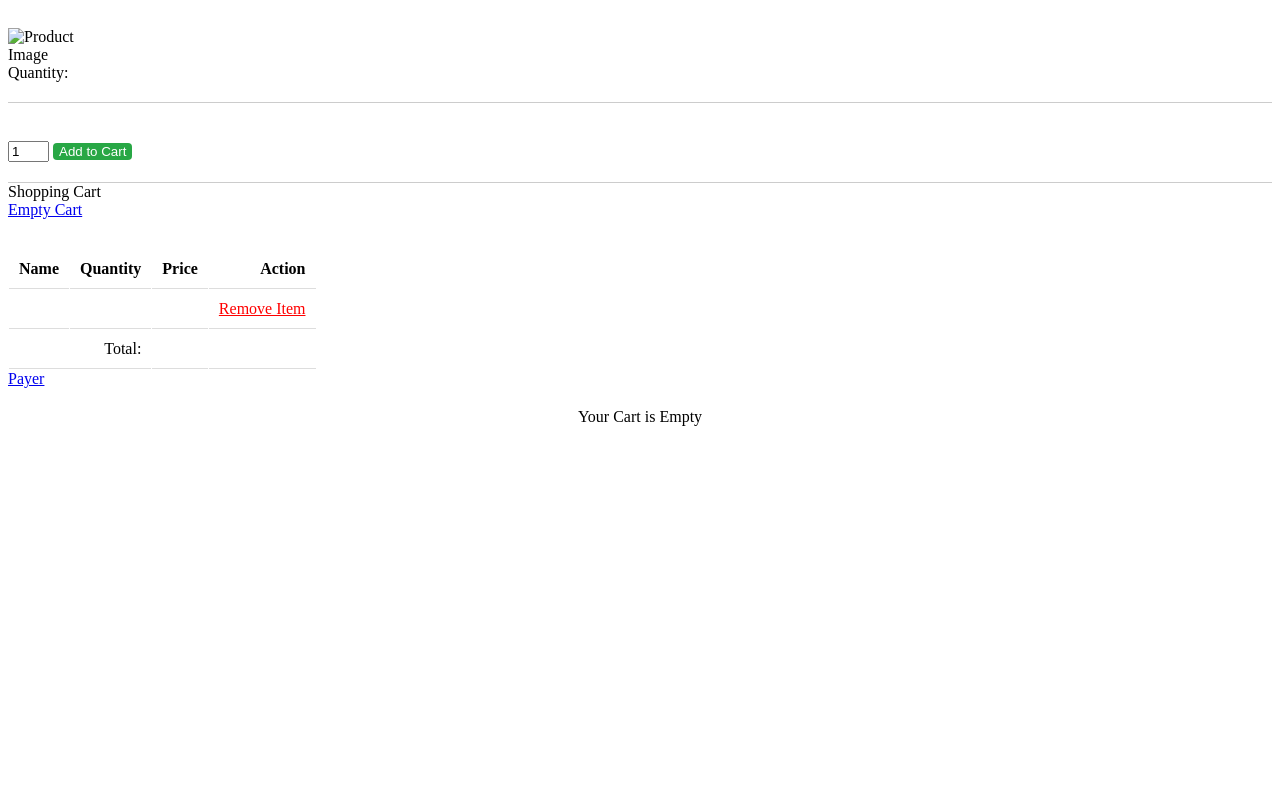
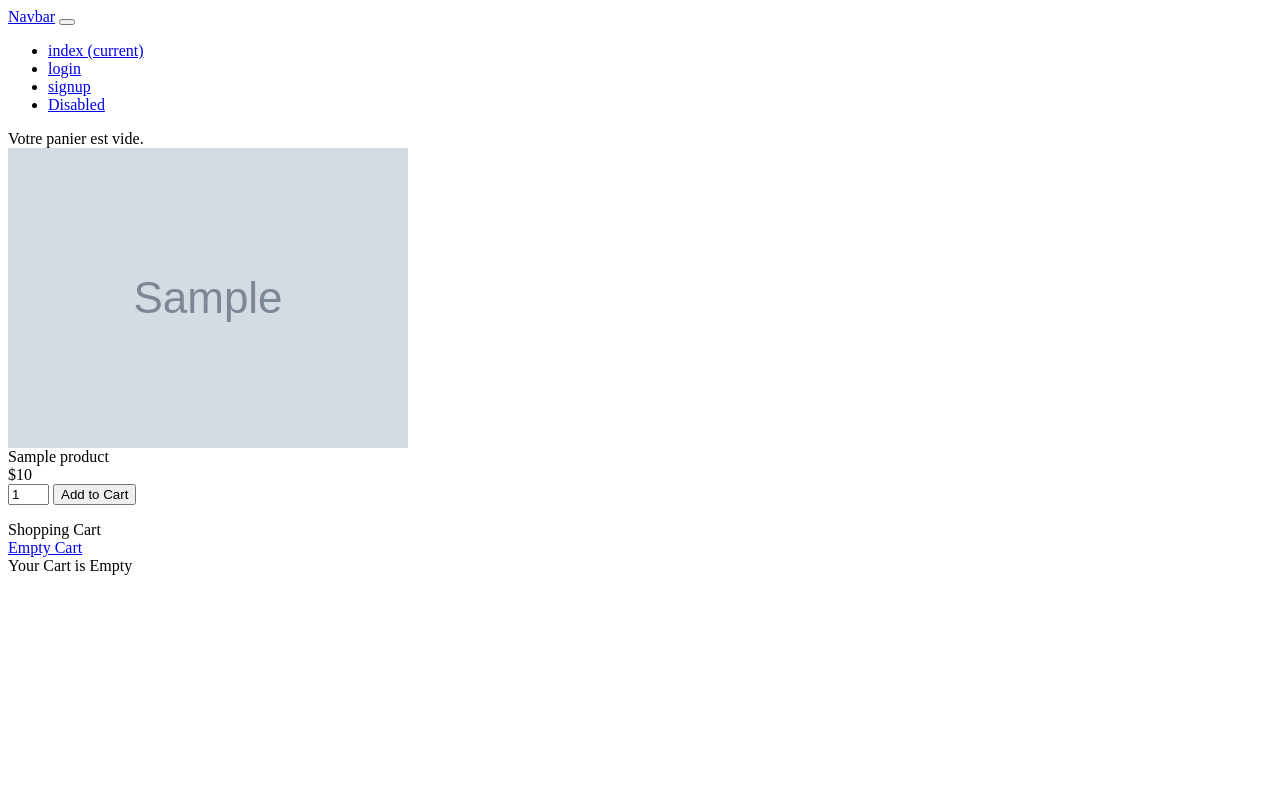
Before and after one commit to WalidOUARRAD/projet1_ouarrad_walid, a PHP site: page /panier.php in a window 1280 px wide. Run offline with PHP 8.4, Linux system fonts and the light colour scheme; tables that the repository leaves empty or names only in its code hold one stand-in row (values such as "Sample post"); grey boxes marked "Sample" are stand-in pictures; data that the repository does not hold is empty.

Commit message:
l'ajout du code php au panier selon les fonctions du fichier fonction.php

```diff
--- a/panier.php
+++ b/panier.php
@@ -1,4 +1,21 @@
+<?php
+include('header.php');
+$con = mysqli_connect("localhost", "root", "", "ecom1_projet");
 
+if (mysqli_connect_errno()) {
+    echo "Failed to connect to MySQL: " . mysqli_connect_error();
+}
+
+
+session_start([
+    'use_only_cookies' => 1,
+    'cookie_secure' => 1,
+    'cookie_httponly' => 1,
+    'use_strict_mode' => 1
+]);
+
+$products = mysqli_query($con, "SELECT * FROM product ORDER BY id ASC");
+?>
 
 <!DOCTYPE html>
 <html lang="fr">
@@ -8,105 +25,76 @@
     <meta name="viewport" content="width=device-width, initial-scale=1.0">
     <title>Mon Panier</title>
     <style>
-        .product-item {
-            border-bottom: 1px solid #ccc;
-            padding: 20px 0;
-        }
 
-        .product-image img {
-            max-width: 100px;
-            max-height: 100px;
-        }
-
-        .btnAddAction {
-            background-color: #28a745;
-            color: #fff;
-            border: none;
-            border-radius: 4px;
-            transition: background-color 0.3s ease;
-        }
-
-        .btnAddAction:hover {
-            background-color: #218838;
-        }
-
-        .tbl-cart {
-            margin-top: 30px;
-        }
-
-        .tbl-cart th,
-        .tbl-cart td {
-            border-bottom: 1px solid #ddd;
-            padding: 10px;
-        }
-
-        .btnRemoveAction {
-            color: #ff0000;
-        }
-
-        .no-records {
-            text-align: center;
-            margin-top: 20px;
-        }
-        .btnPayer {
-    display: inline-block;
-    padding: 10px 20px;
-    background-color: #007bff;
-    color: #fff;
-    text-decoration: none;
-    border-radius: 4px;
-    margin-top: 20px;
-}
-
-.btnPayer:hover {
-    background-color: #0056b3;
-}
-        .success-message {
-            color: #28a745;
-            font-weight: bold;
-        }
     </style>
 </head>
 
 <body>
 
+    <?php
 
+    if (!empty($_SESSION["cart_item"])) {
+        echo "<div class='success-message'>Produit ajouté au panier avec succès.</div>";
+    }
+
+    if (isset($_SESSION["cart_item"]) && !empty($_SESSION["cart_item"])) {
+        foreach ($_SESSION["cart_item"] as $item) {
+    ?>
             <div class="product-item">
                 <div class="product-image">
-                    <img src="" alt="Product Image" />
+                    <img src="<?php echo $item["img_url"]; ?>" alt="Product Image" />
                 </div>
                 <div class="product-details">
-                    <div class="product-title"></div>
-                    <div class="product-price"></div>
-                    <div class="product-quantity">Quantity: </div>
+                    <div class="product-title"><?php echo $item["name"]; ?></div>
+                    <div class="product-price"><?php echo "$" . $item["price"]; ?></div>
+                    <div class="product-quantity">Quantity: <?php echo $item["quantity"]; ?></div>
                 </div>
             </div>
+    <?php
+        }
+    } else {
+        echo "Votre panier est vide.";
+    }
+    ?>
 
+<?php
+    if (!empty($products)) {
+        while ($row = mysqli_fetch_array($products)) {
+    ?>
             <div class="product-item">
-                <form method="post" action="panier.php?action=add&id=">
+                <form method="post" action="panier.php?action=add&id=<?php echo $row["id"]; ?>">
                     <div class="product-image">
-
-                            <img src="" alt="">
-
+                        <?php if (isset($row["image"])) : ?>
+                            <img src="<?php echo $row["image"]; ?>" alt="<?php echo $row["name"]; ?>">
+                        <?php endif; ?>
                     </div>
                     <div class="product-tile-footer">
-                        <div class="product-title"></div>
-                        <div class="product-price"></div>
+                        <div class="product-title"><?php echo $row["name"]; ?></div>
+                        <div class="product-price"><?php echo "$" . $row["price"]; ?></div>
                         <div class="cart-action">
-                            <input type="hidden" name="id_produit" value="">
+                            <input type="hidden" name="product_id" value="<?php echo $row["id"]; ?>">
                             <input type="text" class="product-quantity" name="quantity" value="1" size="2" />
                             <input type="submit" value="Add to Cart" class="btnAddAction" />
                         </div>
                     </div>
                 </form>
             </div>
-
+    <?php
+        }
+    } else {
+        echo "No Records.";
+    }
+    ?>
 
     <div id="shopping-cart">
         <div class="txt-heading">Shopping Cart</div>
         <a id="btnEmpty" href="panier.php?action=empty">Empty Cart</a>
 
-
+        <?php
+        if (isset($_SESSION["cart_item"]) && !empty($_SESSION["cart_item"])) {
+            $total_quantity = 0;
+            $total_price = 0;
+        ?>
             <table class="tbl-cart" cellpadding="10" cellspacing="1">
                 <tbody>
                     <tr>
@@ -115,22 +103,29 @@
                         <th style="text-align:right;">Price</th>
                         <th style="text-align:right;">Action</th>
                     </tr>
-
+                    <?php
+                    foreach ($_SESSION["cart_item"] as $item) {
+                        $item_price = $item["quantity"] * $item["price"];
+                    ?>
                         <tr>
                             <td><?php echo $item["name"]; ?></td>
-                            <td style="text-align:right;"></td>
-                            <td style="text-align:right;"></td>
+                            <td style="text-align:right;"><?php echo $item["quantity"]; ?></td>
+                            <td style="text-align:right;"><?php echo "$" . number_format($item_price, 2); ?></td>
                             <td style="text-align:right;">
-                                <a href="panier.php?action=remove&id=" class="btnRemoveAction">
+                                <a href="panier.php?action=remove&id=<?php echo $item["code"]; ?>" class="btnRemoveAction">
                                     Remove Item
                                 </a>
                             </td>
                         </tr>
-
+                    <?php
+                        $total_quantity += $item["quantity"];
+                        $total_price += ($item["price"] * $item["quantity"]);
+                    }
+                    ?>
                     <tr>
                         <td colspan="2" align="right">Total:</td>
-                        <td align="right"></td>
-                        <td align="right" colspan="2"><strong></strong></td>
+                        <td align="right"><?php echo $total_quantity; ?></td>
+                        <td align="right" colspan="2"><strong><?php echo "$ " . number_format($total_price, 2); ?></strong></td>
                     </tr>
                 </tbody>
             </table>
@@ -138,12 +133,64 @@
 
             <a href="paiement.php" class="payment-button">Payer</a>
 
-
+        <?php
+        } else {
+        ?>
             <div class="no-records">Your Cart is Empty</div>
-
+        <?php
+        }
+        ?>
     </div>
 
+    <?php
+    if (isset($_GET["action"])) {
+        switch ($_GET["action"]) {
+            case "add":
+                if (!empty($_POST["quantity"])) {
+                    $id = $_GET["id"];
+                    $result = mysqli_query($con, "SELECT * FROM product WHERE id='$id'");
+                    if ($productByCode = mysqli_fetch_array($result)) {
+                        $itemArray = array(
+                            $productByCode["id"] => array(
+                                'name' => $productByCode["name"],
+                                'code' => $productByCode["id"],
+                                'quantity' => $_POST["quantity"],
+                                'price' => $productByCode["price"],
+                                'img_url' => $productByCode["img_url"]
+                            )
+                        );
+                        if (!empty($_SESSION["cart_item"])) {
+                            if (array_key_exists($productByCode["id"], $_SESSION["cart_item"])) {
+                                $_SESSION["cart_item"][$productByCode["id"]]["quantity"] += $_POST["quantity"];
+                            } else {
+                                $_SESSION["cart_item"] = array_merge($_SESSION["cart_item"], $itemArray);
+                            }
+                        } else {
+                            $_SESSION["cart_item"] = $itemArray;
+                        }
+                    }
+                }
+                break;
 
+            case "remove":
+                if (!empty($_SESSION["cart_item"])) {
+                    foreach ($_SESSION["cart_item"] as $k => $v) {
+                        if ($_GET["id"] == $k) {
+                            unset($_SESSION["cart_item"][$k]);
+                            if (empty($_SESSION["cart_item"])) {
+                                unset($_SESSION["cart_item"]);
+                            }
+                        }
+                    }
+                }
+                break;
+
+            case "empty":
+                unset($_SESSION["cart_item"]);
+                break;
+        }
+    }
+    ?>
 </body>
 
 </html>
```
